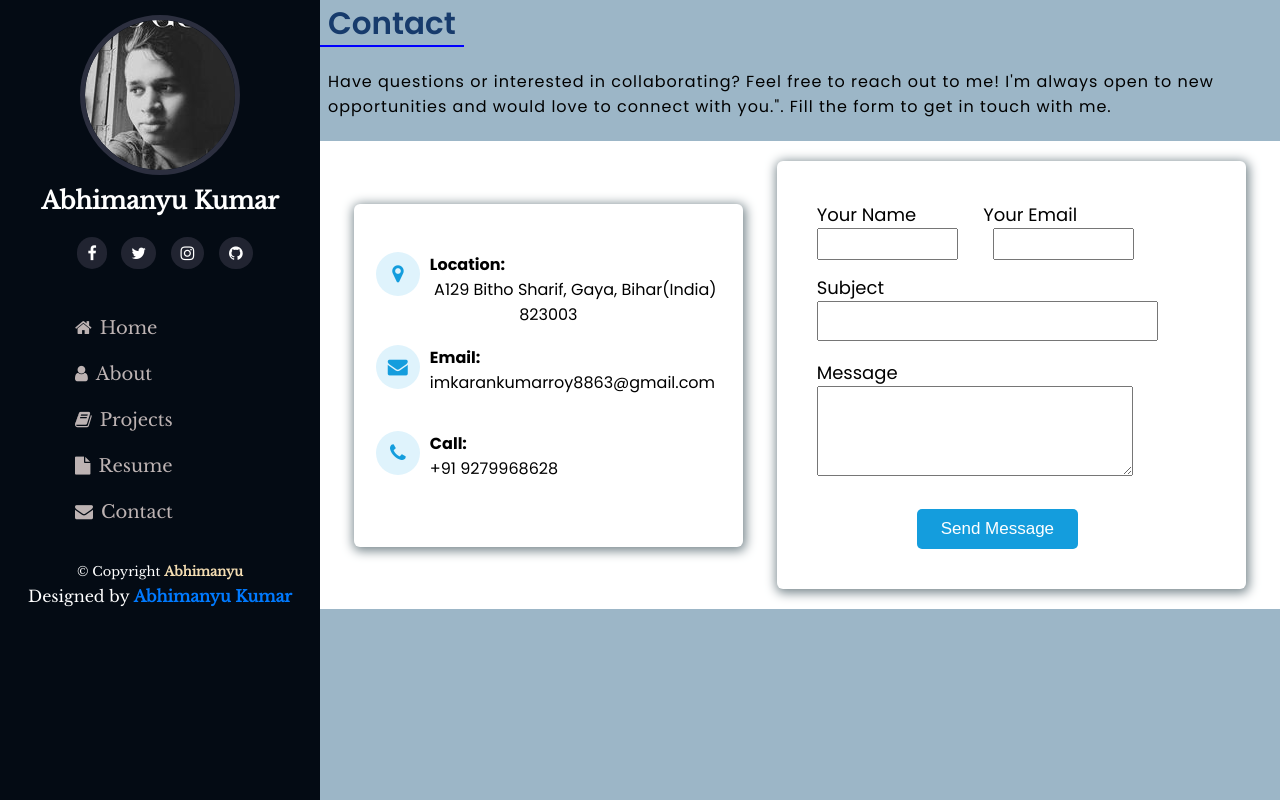
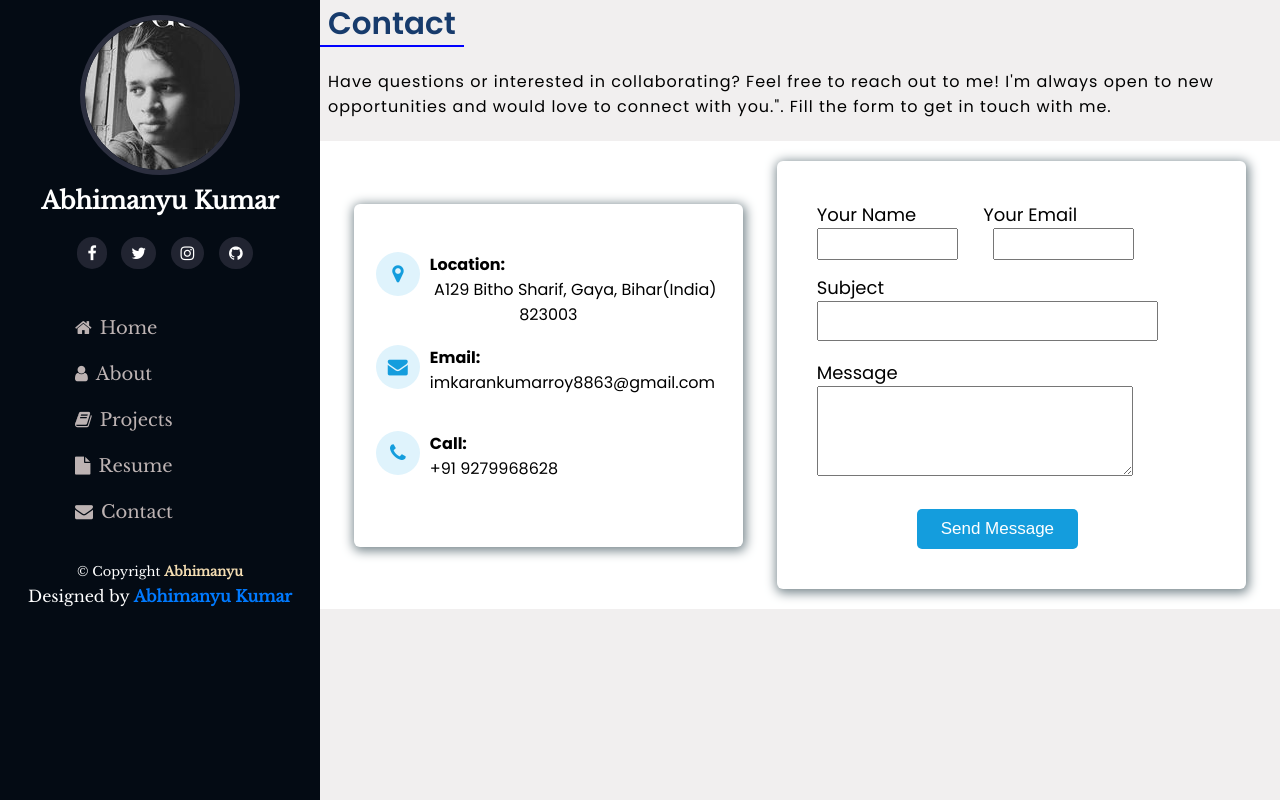
Before and after one commit to itsabhi672/My-Portfolio-website, a Flask app: page /contact in a window 1280 px wide. Run offline with Flask 3, Linux system fonts and the light colour scheme; some libraries are stand-ins or nearby versions; some web fonts are replaced.

Commit message:
Update contact.css

```diff
--- a/static/contact.css
+++ b/static/contact.css
@@ -1,6 +1,6 @@
 
 .conainer-right {
-    background-color: #9CB6C7;
+    background-color: #F1EFEF;
 }
 .frame{
     background-color: #fff;
```
